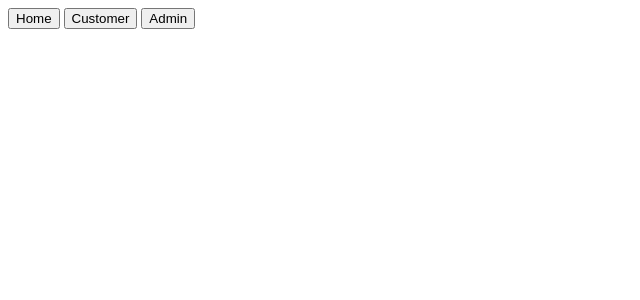
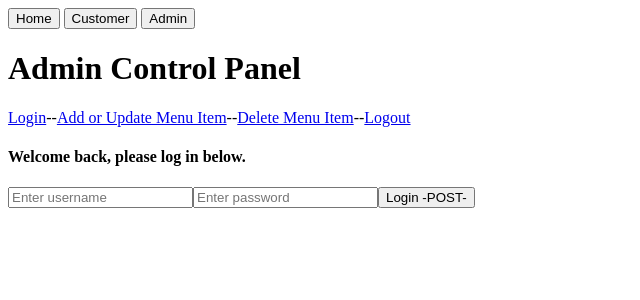
Before and after one commit to SyntaxError-JARS/mulberryTavern_FE_JJTN, a React (Create React App) app: page /admin-main in a window 1280 px wide. Before the commit this address had no page. Shown: the top 300 px of the page, without its empty margins (0-640 px from the left). Built offline with nearby package versions, Linux system fonts and the light colour scheme.

Commit message:
used nested routes to implement admin dashboard

```diff
--- a/src/App.js
+++ b/src/App.js
@@ -3,7 +3,12 @@ import { BrowserRouter, Route, Routes } from "react-router-dom";
 import NavBar from "./components/navbar";
 import Home from "./components/home";
 import Menu from "./components/menu";
-import Admin from "./components/admin";
+import Admin from "./components/admin/admin-login";
+import AdminMain from "./components/admin/admin-main";
+import AdminLogout from "./components/admin/admin-logout";
+import DeleteMenu from "./components/admin/delete-menu";
+import UpdateMenu from "./components/admin/update-menu";
+
 
 export const userContext = createContext();
 
@@ -17,7 +22,13 @@ function App() {
             <Routes>
               <Route exact path = "" element = {<Home />} />
               <Route path = "menu" element = {<Menu />} />
-              <Route path = "admin" element = {<Admin />} />
+              <Route path = "admin-main" element = {<AdminMain />}>
+                  <Route index element={<Admin />} />
+                  <Route path = "admin-login" element = {<Admin />} />
+                  <Route path = "update-menu" element = {<UpdateMenu />} />
+                  <Route path = "delete-menu" element = {<DeleteMenu />} />
+                  <Route path = "admin-logout" element = {<AdminLogout />} />
+              </Route>
             </Routes>
           </userContext.Provider>
       </BrowserRouter>
--- a/src/components/admin.js
+++ b/src/components/admin/admin-login.js
@@ -1,6 +1,6 @@
 import axios from "axios";
 import { useContext, useRef } from "react";
-import { userContext } from "../App";
+import { userContext } from "../../App";
 
 export default function Admin() {
     const unameInput = useRef();
@@ -18,12 +18,13 @@ export default function Admin() {
         try {
             const response = await axios.post(`http://localhost:8080/mulberry/admin`, admin);
             console.log(response.data);
-            setUser({ ...user, uname: admin.uname });
+            setUser({ ...user, uname: admin.username });
             console.log("This is after we set the user ", user);
-            } catch (error) {
-                console.error(error.response.data);
-                alert(error.response.data);
             }
+        catch (error) {
+            console.error(error.response.data);
+            alert(error.response.data);
+        }
 
     }
 
@@ -32,7 +33,7 @@ export default function Admin() {
             <h4>Welcome back, please log in below.</h4>
             <input placeholder="Enter username" ref={unameInput}></input>
             <input type="password" placeholder="Enter password" ref={pwInput}></input>
-            <button onClick={login}>Login</button>
+            <button onClick={login}>Login -POST-</button>
         </>
     )
 }
--- /dev/null
+++ b/src/components/admin/admin-logout.js
@@ -0,0 +1,7 @@
+export default function AdminLogout() {
+    return (
+        <>
+            <h4>Logout</h4>
+        </>
+    )
+}
--- /dev/null
+++ b/src/components/admin/admin-main.js
@@ -0,0 +1,21 @@
+import { Link, Outlet } from 'react-router-dom';
+
+export default function AdminMain() {
+    return(
+        <>
+            <h1>Admin Control Panel</h1>
+
+            <nav>
+                <Link to="admin-login">Login</Link>
+                --
+                <Link to="update-menu">Add or Update Menu Item</Link>
+                --
+                <Link to="delete-menu">Delete Menu Item</Link>
+                --
+                <Link to="admin-logout">Logout</Link>
+            </nav>
+
+            <Outlet />
+        </>
+    )
+}
--- /dev/null
+++ b/src/components/admin/delete-menu.js
@@ -0,0 +1,7 @@
+export default function DeleteMenu() {
+    return (
+        <>
+            <h4>Delete menu items here</h4>
+        </>
+    )
+}
--- /dev/null
+++ b/src/components/admin/update-menu.js
@@ -0,0 +1,7 @@
+export default function UpdateMenu() {
+    return (
+        <>
+            <h4>Update menu here</h4>
+        </>
+    )
+}
--- a/src/components/navbar.jsx
+++ b/src/components/navbar.jsx
@@ -7,7 +7,7 @@ export default function NavBar() {
         <span>     </span>
         <Link to = "/customer"><button>Customer</button></Link>
         <span>     </span>
-        <Link to = "/admin"><button>Admin</button></Link>
+        <Link to = "/admin-main"><button>Admin</button></Link>
     </nav>
     )
 }
```
